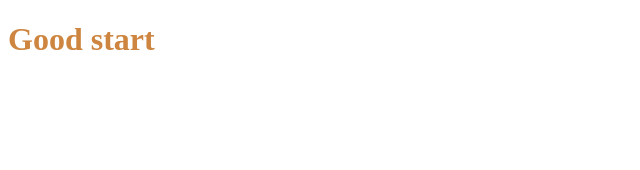
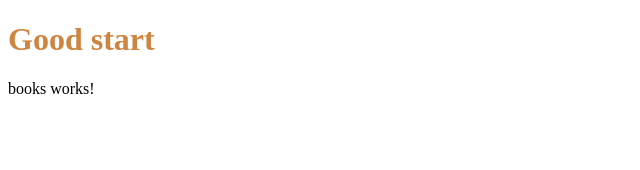
Before and after one commit to carreuky/Angular-Js, an Angular app: page / in a window 1280 px wide. Shown: the top 170 px of the page, without its empty margins (0-640 px from the left). Built offline with nearby package versions, Linux system fonts and the light colour scheme.

Commit message:
using ng generate component to create a book component

```diff
--- a/src/app/app.component.html
+++ b/src/app/app.component.html
@@ -1 +1,2 @@
 <h1>Good start</h1>
+<app-books></app-books>
--- a/src/app/app.module.ts
+++ b/src/app/app.module.ts
@@ -3,10 +3,12 @@ import { BrowserModule } from '@angular/platform-browser';
 
 import { AppRoutingModule } from './app-routing.module';
 import { AppComponent } from './app.component';
+import { BooksComponent } from './books/books.component';
 
 @NgModule({
   declarations: [
-    AppComponent
+    AppComponent,
+    BooksComponent
   ],
   imports: [
     BrowserModule,
--- /dev/null
+++ b/src/app/books/books.component.html
@@ -0,0 +1 @@
+<p>books works!</p>
```
Also changed, not shown: src/app/books/books.component.ts (added, +10 -0 lines), src/app/books/books.component.scss (added), 1 other file (tests, documents, lock files or other folders).
